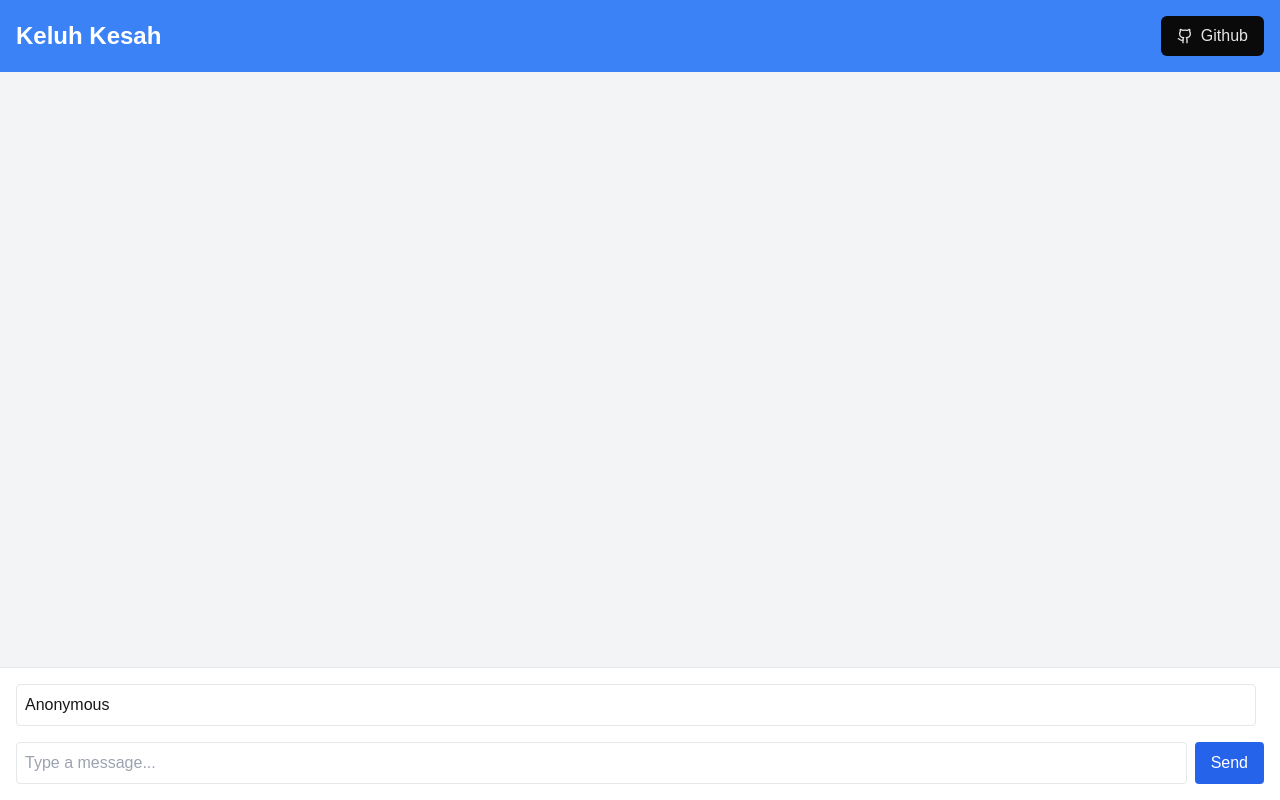
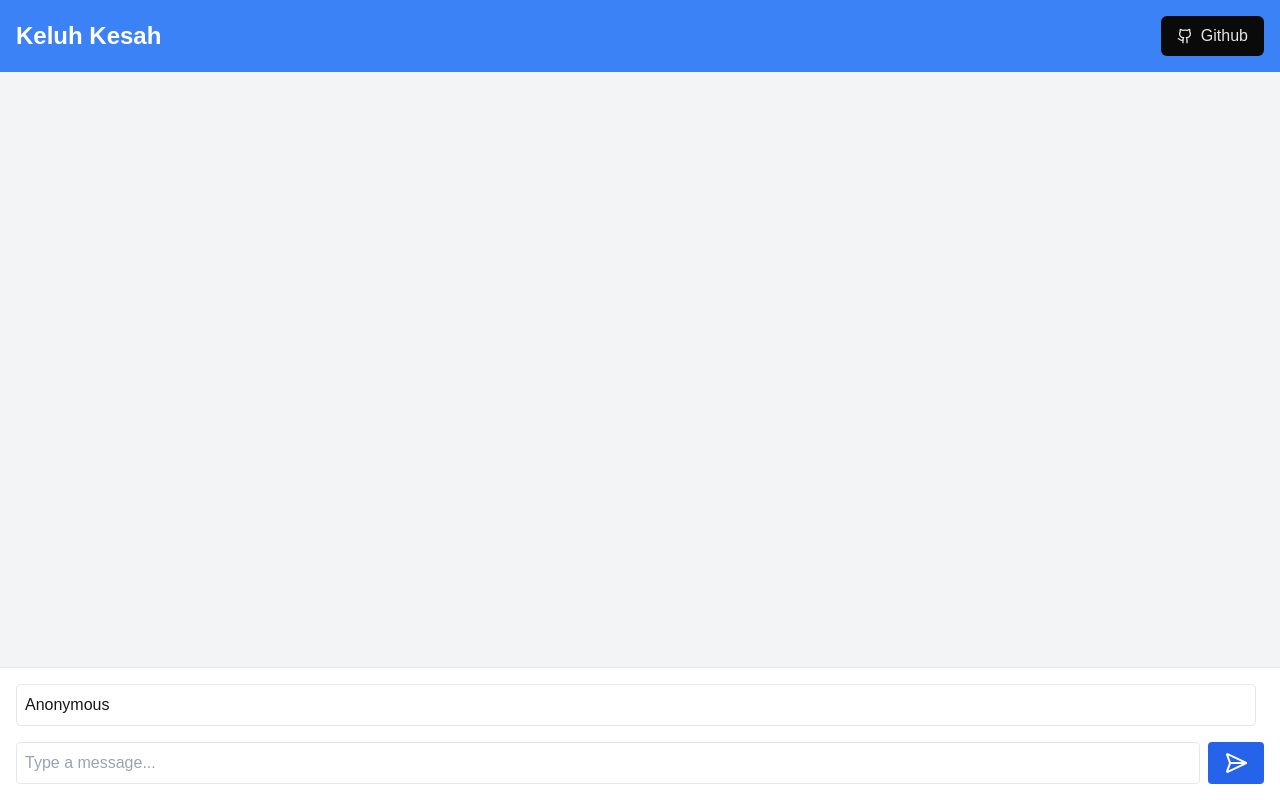
Before and after one commit to ifalfahri/keluhkesah, a Next.js app: page / in a window 1280 px wide. Built offline with nearby package versions, Linux system fonts and the light colour scheme.

Commit message:
feat: add send icon to MessageInput component button

```diff
--- a/src/app/components/MessageInput.tsx
+++ b/src/app/components/MessageInput.tsx
@@ -1,4 +1,5 @@
 import { useState } from 'react'
+import { SendHorizontal } from 'lucide-react';
 
 interface MessageInputProps {
   onSendMessage: (message: string) => void;
@@ -43,7 +44,7 @@ export default function MessageInput({ onSendMessage, userName, onChangeUserName
           className="bg-blue-600 text-white px-4 py-2 rounded hover:bg-blue-700 focus:outline-none focus:ring-2 focus:ring-blue-500 focus:ring-opacity-50"
           aria-label="Send message"
         >
-          Send
+          <SendHorizontal />
         </button>
       </div>
     </form>
```
